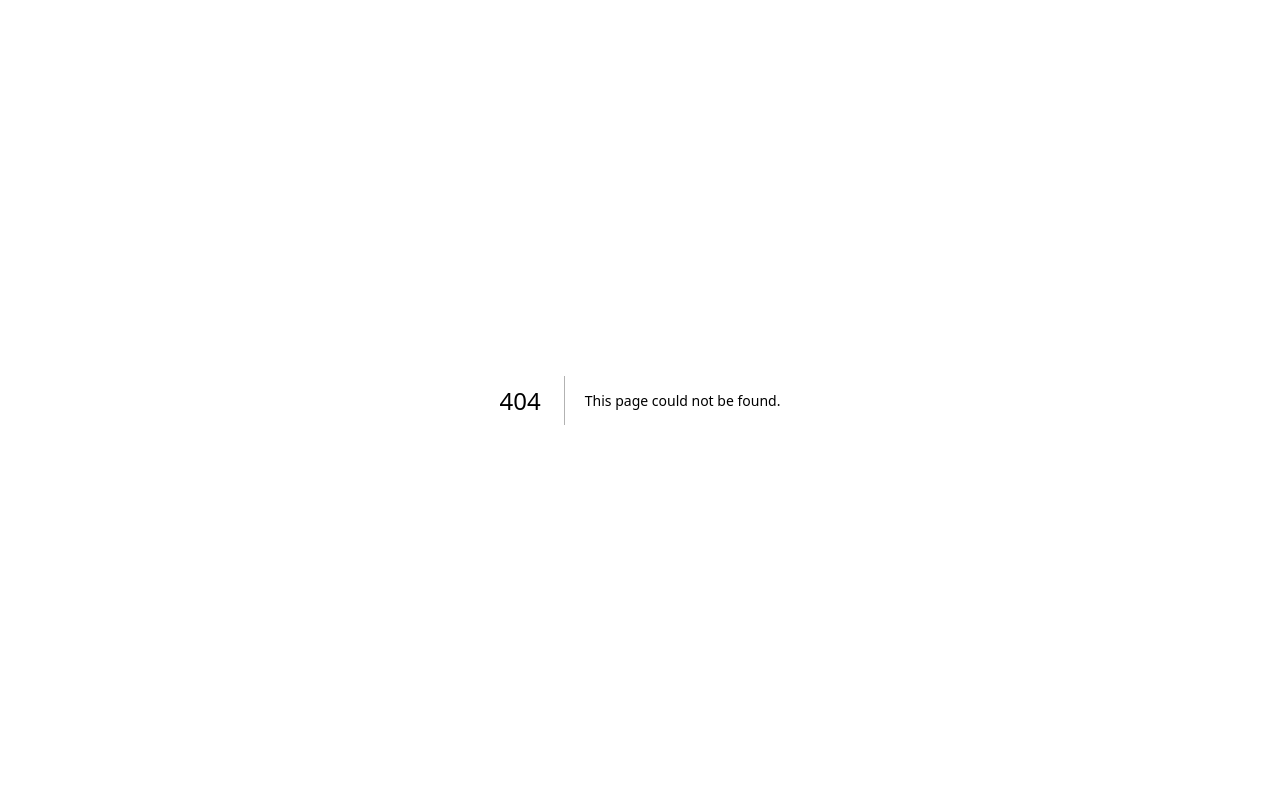
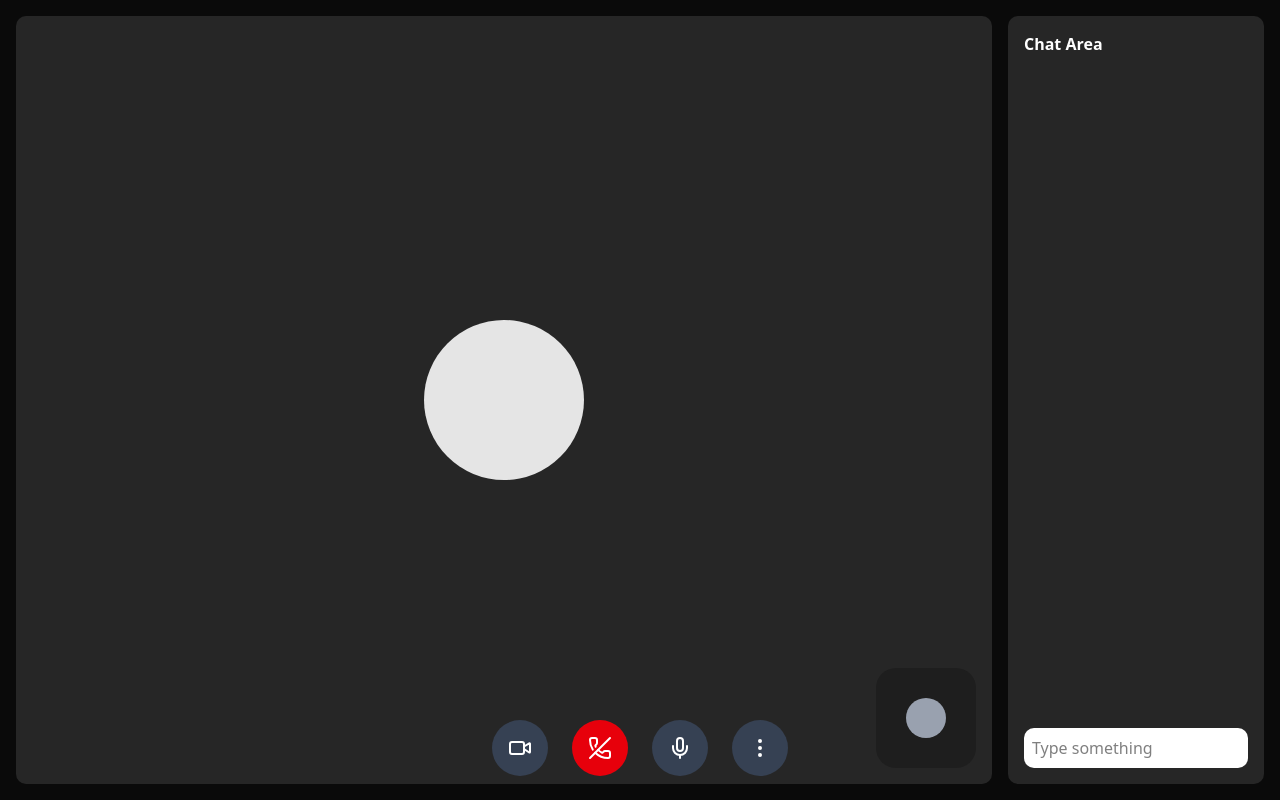
Before and after one commit to workonlly/healthkitsih, a Next.js app: page /call in a window 1280 px wide. Before the commit this address had no page. Built offline with nearby package versions, Linux system fonts and the light colour scheme.

Commit message:
added calling page

```diff
--- /dev/null
+++ b/src/app/call/page.tsx
@@ -0,0 +1,40 @@
+import { Mic, MoreVertical, PhoneOff, Video } from "lucide-react";
+
+export default function VideoCall() {
+  return (
+    <div className="flex h-screen bg-background text-white p-4 gap-4">
+
+      <div className="flex-1 bg-[#262626] rounded-lg relative flex items-center justify-center">
+        <div className="w-40 h-40 bg-primary rounded-full flex items-center justify-center"/>
+        <div className="absolute bottom-4 right-4 bg-[#1E1E1E] w-25 h-25 flex justify-center items-center rounded-[20px]">
+          <div className="w-10 h-10 bg-gray-400 rounded-full"></div>
+        </div>
+      </div>
+      <div className="w-64 bg-[#262626] rounded-lg flex flex-col justify-between">
+        <div className="p-4 font-semibold">Chat Area</div>
+        <div className="p-4">
+          <input
+            type="text"
+            placeholder="Type something"
+            className="w-full rounded-lg p-2 text-black bg-white "
+          />
+        </div>
+      </div>
+
+      <div className="absolute bottom-6 left-1/2 transform -translate-x-1/2 flex gap-6">
+        <button className="bg-gray-700 p-4 rounded-full">
+          <Video className="w-6 h-6" />
+        </button>
+        <button className="bg-red-600 p-4 rounded-full">
+          <PhoneOff className="w-6 h-6" />
+        </button>
+        <button className="bg-gray-700 p-4 rounded-full">
+          <Mic className="w-6 h-6" />
+        </button>
+        <button className="bg-gray-700 p-4 rounded-full">
+          <MoreVertical className="w-6 h-6" />
+        </button>
+      </div>
+    </div>
+  );
+}
```
